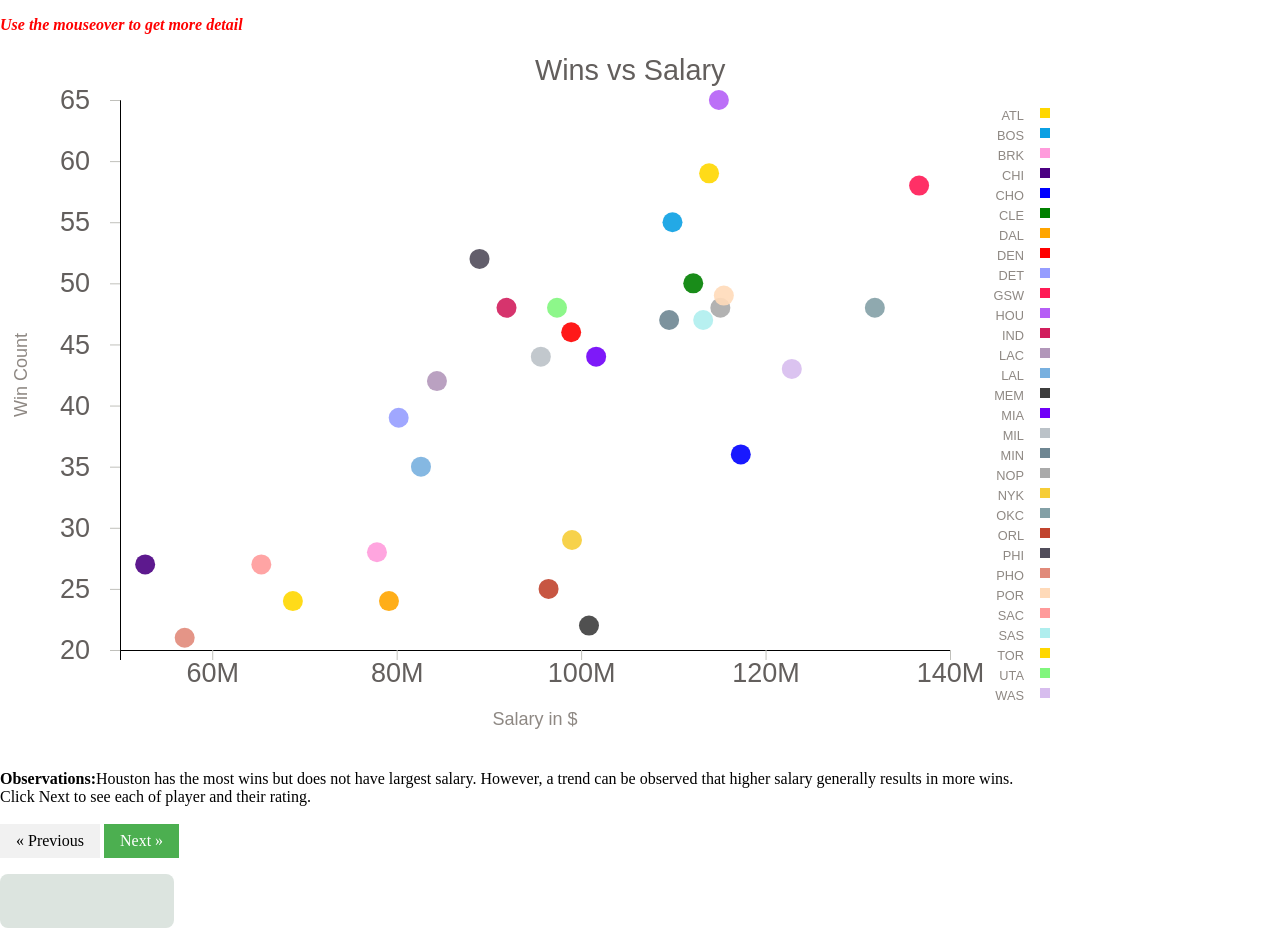
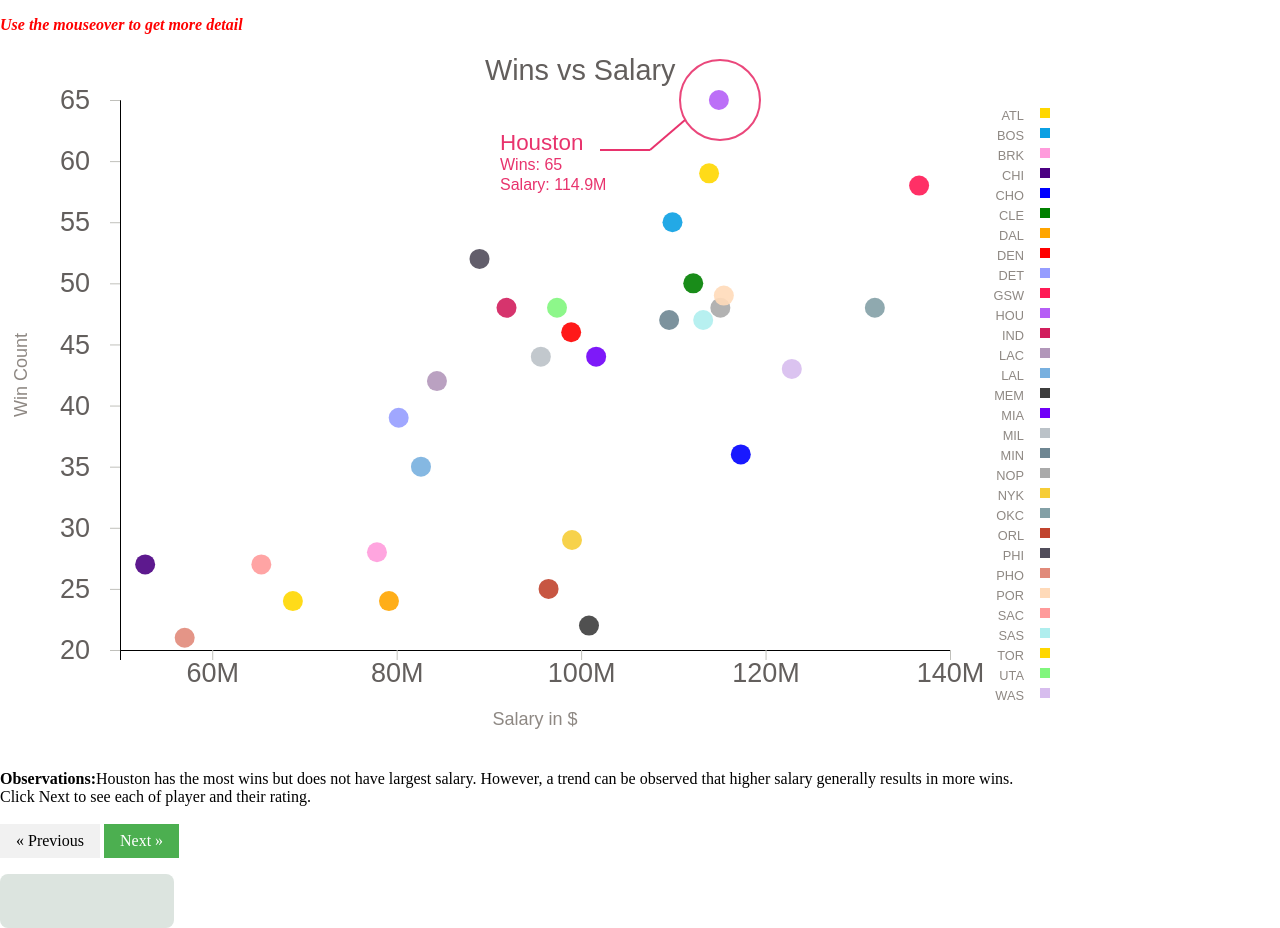
Before and after one commit to vkk2/cs498_proj, a plain HTML site: page winvssalary.html in a window 1280 px wide. Drawn offline with nearby package versions, Linux system fonts and the light colour scheme.

Commit message:
added annotation to winvssalary

```diff
--- a/winvssalary.html
+++ b/winvssalary.html
@@ -46,6 +46,14 @@ text {
 .title {
   font-size: 1.8em;
   fill: #635F5D;
+}
+.annotitle {
+  font-size: 1.4em;
+  fill:#E8336D;
+}
+.annolabel {
+  font-size: 1em;
+  fill: #E8336D;
 }
 
 
@@ -201,9 +209,49 @@ var color = d3.scaleOrdinal().range(["#ffd700", "#0ba0e3", "#ff9bdc", "#4b0082",
   g.append('text')
       .attr('class', 'title')
       .attr('y', -20)
-	  .attr('x',innerWidth/2)
+	  .attr('x',innerWidth/2-50)
       .text(title);
+  svg.append('circle')
+  .attr('cx', 720)
+  .attr('cy', 50)
+  .attr('r', 40)
+  .attr("stroke-width", 2)
+  .attr('stroke', '#E8336D')
+  .style('fill', 'none');
 
+  svg.append("line")
+	.attr("x1", 650)
+	.attr("y1", 100)
+	.attr("x2", 685)
+	.attr("y2", 70)
+	.attr("stroke-width", 2)
+	.attr("stroke", "#E8336D");
+
+	  svg.append("line")
+	.attr("x1", 600)
+	.attr("y1", 100)
+	.attr("x2", 650)
+	.attr("y2", 100)
+	.attr("stroke-width", 2)
+	.attr("stroke", "#E8336D");
+
+  svg.append('text')
+      .attr('class', 'annotitle')
+      .attr('y', 100)
+	  .attr('x',500)
+      .text("Houston");
+
+  svg.append('text')
+      .attr('class', 'annolabel')
+      .attr('y', 120)
+	  .attr('x',500)
+      .text("Wins: 65");
+
+  svg.append('text')
+      .attr('class', 'annolabel')
+      .attr('y', 140)
+	  .attr('x',500)
+      .text("Salary: 114.9M");
  //g.append('text')
   //  .attr("fill", "black")
    // .attr("x", width * 0.1)
```
